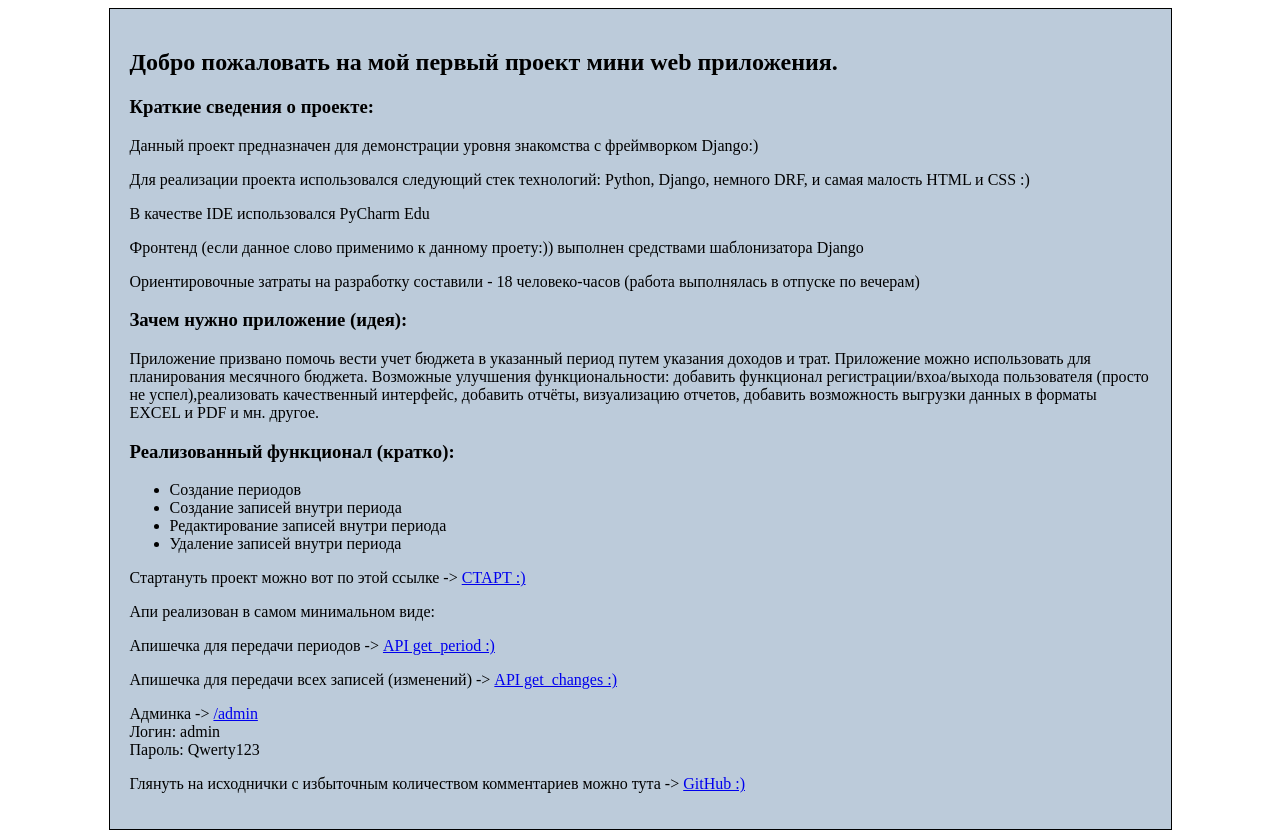
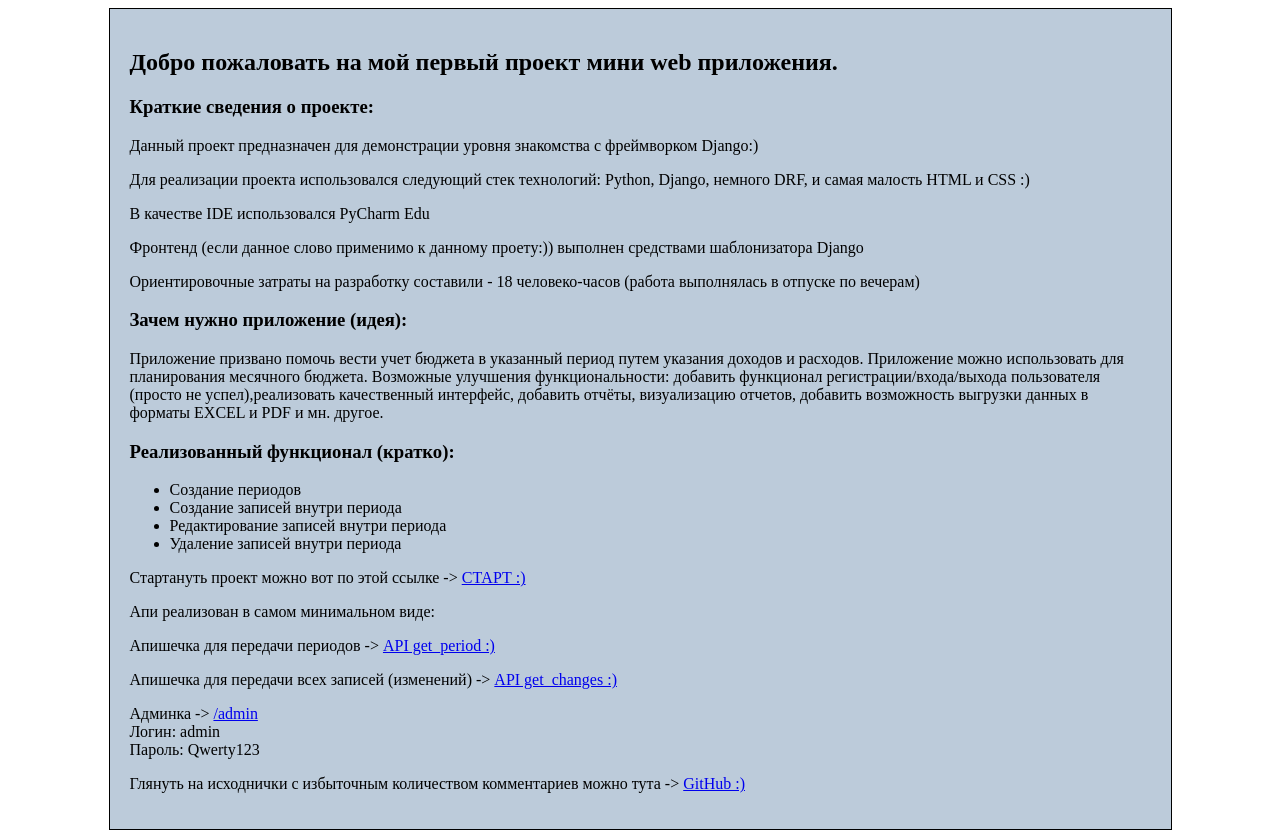
Before and after one commit to Romantano/first_proj, a Django app: page / in a window 1280 px wide. Run offline with Django 3.2, Linux system fonts and the light colour scheme.

Commit message:
Try rewrite heroku

```diff
--- a/planning/models.py
+++ b/planning/models.py
@@ -17,7 +17,7 @@ class Period(models.Model):
     class Meta:
         verbose_name = 'Период'
         verbose_name_plural = 'Периоды'
-        ordering = ['-id']
+        ordering = ['start_day']
 
     def __str__(self):
         return self.name
@@ -42,7 +42,7 @@ class ChangeBalance(models.Model):
     class Meta:
         verbose_name = 'Изменение'
         verbose_name_plural = 'Изменения'
-        ordering = ['-id']
+        ordering = ['date']
 
     def __str__(self):
         return str(self.sum)
--- a/templates/changes.html
+++ b/templates/changes.html
@@ -16,7 +16,8 @@
 </head>
 <body>
     <div class="block">
-        <h1>Бюджет</h1>
+        <div align="right"><a href="/">На главную</a></div>
+        <h1>Планирование бюджета</h1>
             <div style="display: inline-block; width: 600px;">
                 <h2><p>Выбран период:</p></h2>
                 <p>{{ period.name }}: c {{ period.start_day }} по {{ period.end_day }}
--- a/templates/create_period.html
+++ b/templates/create_period.html
@@ -16,6 +16,7 @@
 </head>
 <body>
 <div class="block">
+    <div align="right"><a href="/">На главную</a></div>
     <h2> Период</h2>
     <form method="POST">
         {% csrf_token %}
--- a/templates/index.html
+++ b/templates/index.html
@@ -25,9 +25,9 @@
         <p>Фронтенд (если данное слово применимо к данному проету:)) выполнен средствами шаблонизатора Django</p>
         <p>Ориентировочные затраты на разработку составили - 18 человеко-часов (работа выполнялась в отпуске по вечерам)</p>
         <h3>Зачем нужно приложение (идея):</h3>
-        <p>Приложение призвано помочь вести учет бюджета в указанный период путем указания доходов и трат.
+        <p>Приложение призвано помочь вести учет бюджета в указанный период путем указания доходов и расходов.
             Приложение можно использовать для планирования месячного бюджета.
-            Возможные улучшения функциональности: добавить функционал регистрации/вхоа/выхода пользователя
+            Возможные улучшения функциональности: добавить функционал регистрации/входа/выхода пользователя
             (просто не успел),реализовать качественный интерфейс, добавить отчёты,
             визуализацию отчетов, добавить возможность выгрузки данных в форматы EXCEL и PDF и мн. другое.</p>
         <h3>Реализованный функционал (кратко):</h3>
--- a/templates/period.html
+++ b/templates/period.html
@@ -16,6 +16,7 @@
 </head>
 <body>
 <div class="block">
+    <div align="right"><a href="/">На главную</a></div>
     <h2>Выбирите период или <a href="/create_period"> создайте новый</a></h2>
     <table cellpadding="5" cellspacing="0" border="1">
             <tr>
```
